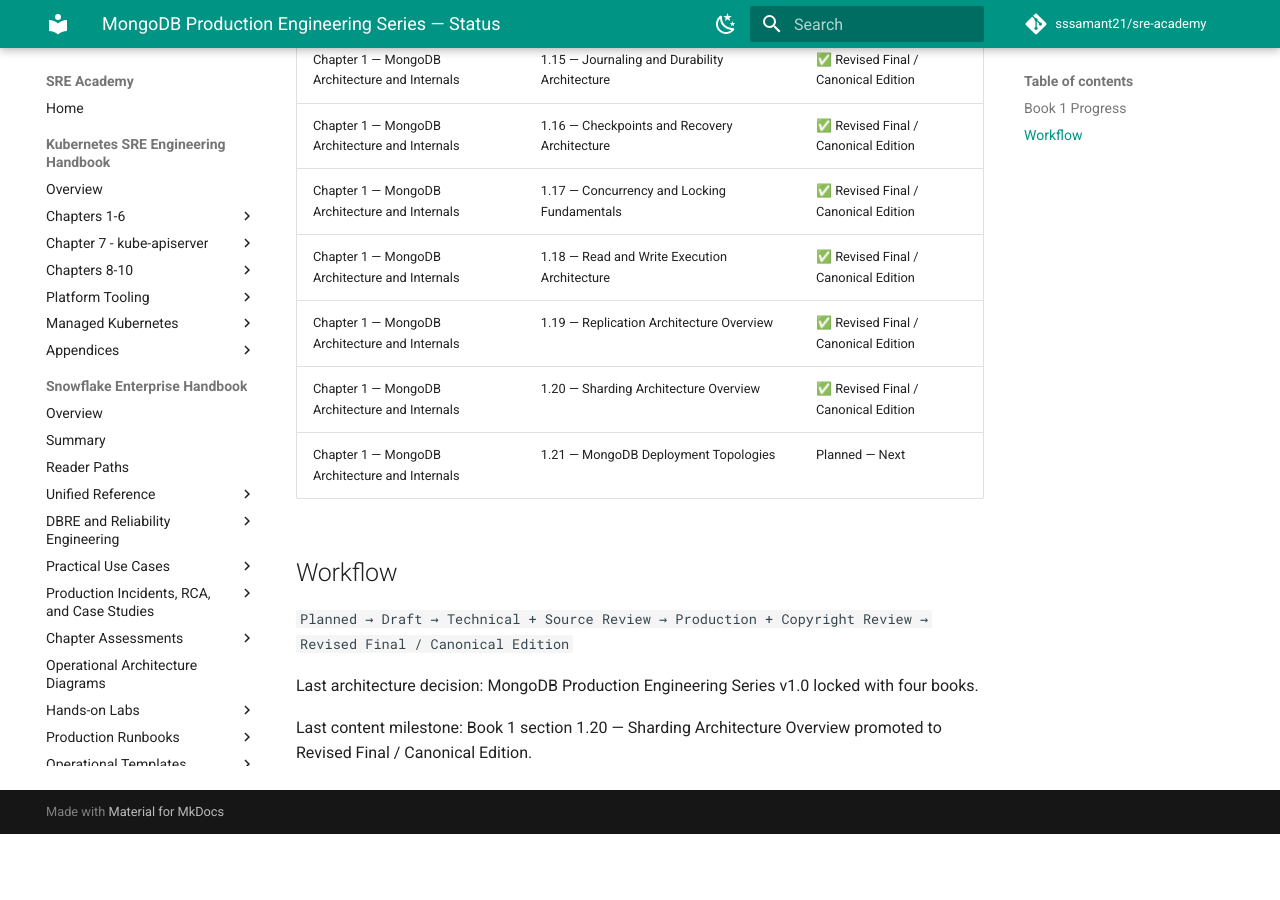
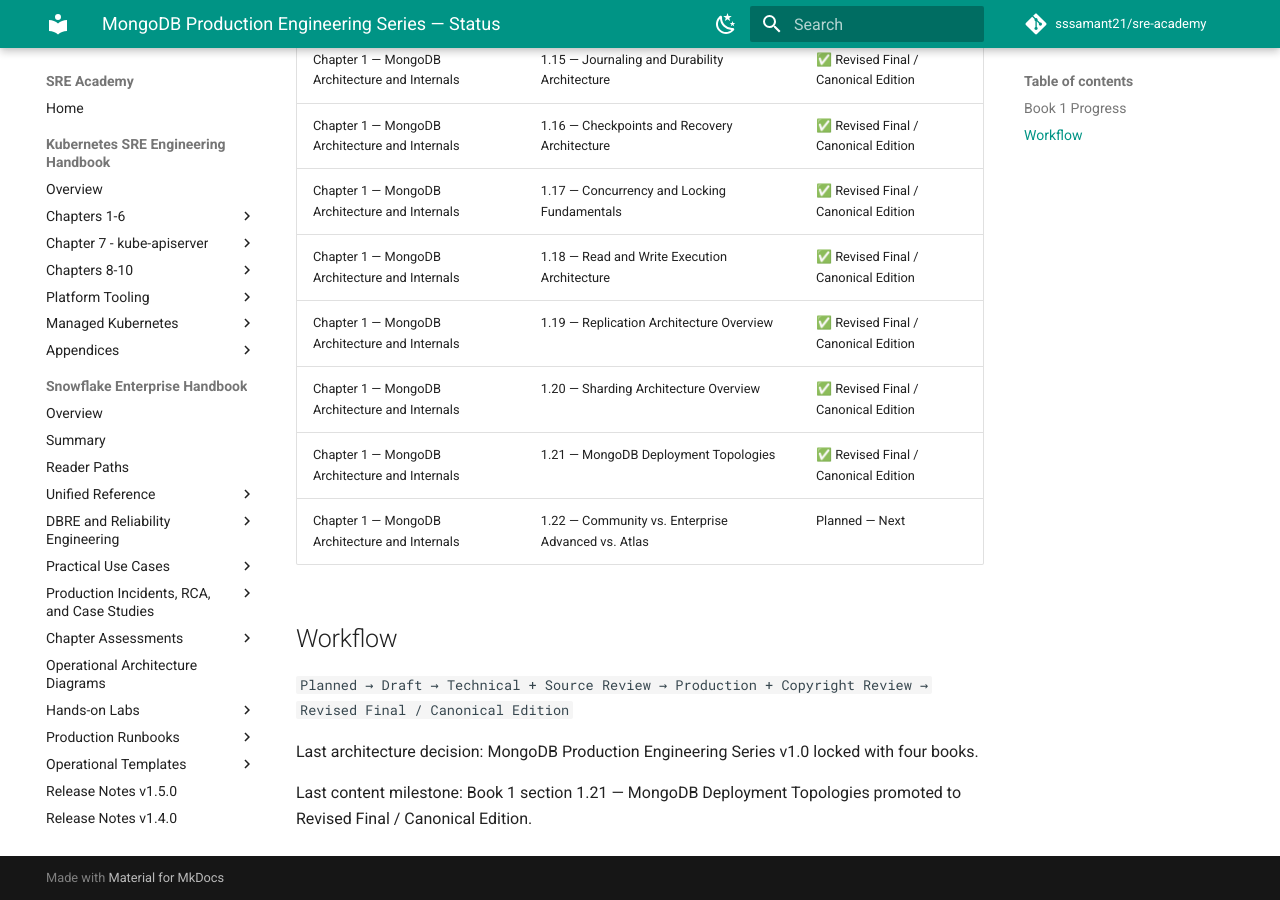
Before and after one commit to sssamant21/sre-academy, an MkDocs documentation site: the page built from docs/books/mongodb/STATUS.md, in a window 1280 px wide and 900 px high, scrolled down 1570 px. Built offline with MkDocs 1.6.1 and Material for MkDocs 9.7.7, drawn with Linux system fonts in a browser that asks for light colours; comment, search, counter and statistics services are not loaded; before the commit the page ends 2404 px from its top, so only the background shows below that; some of the changed text lies outside the part shown.

Commit message:
docs(mongodb): update status through canonical section 1.21

```diff
--- a/docs/books/mongodb/STATUS.md
+++ b/docs/books/mongodb/STATUS.md
@@ -2,7 +2,7 @@
 
 | Book | Title | Architecture | Content Status |
 |---|---|---|---|
-| 1 | MongoDB Administration Handbook | 🔒 Locked | In Progress — 1.1–1.20 Canonical |
+| 1 | MongoDB Administration Handbook | 🔒 Locked | In Progress — 1.1–1.21 Canonical |
 | 2 | MongoDB SRE & Reliability Engineering Handbook | 🔒 Locked | Planned |
 | 3 | MongoDB DBRE & Performance Engineering Handbook | 🔒 Locked | Planned |
 | 4 | MongoDB Cloud & Kubernetes Production Handbook | 🔒 Locked | Planned |
@@ -31,7 +31,8 @@
 | Chapter 1 — MongoDB Architecture and Internals | 1.18 — Read and Write Execution Architecture | ✅ Revised Final / Canonical Edition |
 | Chapter 1 — MongoDB Architecture and Internals | 1.19 — Replication Architecture Overview | ✅ Revised Final / Canonical Edition |
 | Chapter 1 — MongoDB Architecture and Internals | 1.20 — Sharding Architecture Overview | ✅ Revised Final / Canonical Edition |
-| Chapter 1 — MongoDB Architecture and Internals | 1.21 — MongoDB Deployment Topologies | Planned — Next |
+| Chapter 1 — MongoDB Architecture and Internals | 1.21 — MongoDB Deployment Topologies | ✅ Revised Final / Canonical Edition |
+| Chapter 1 — MongoDB Architecture and Internals | 1.22 — Community vs. Enterprise Advanced vs. Atlas | Planned — Next |
 
 ## Workflow
 
@@ -39,4 +40,4 @@
 
 Last architecture decision: MongoDB Production Engineering Series v1.0 locked with four books.
 
-Last content milestone: Book 1 section 1.20 — Sharding Architecture Overview promoted to Revised Final / Canonical Edition.
+Last content milestone: Book 1 section 1.21 — MongoDB Deployment Topologies promoted to Revised Final / Canonical Edition.
```
